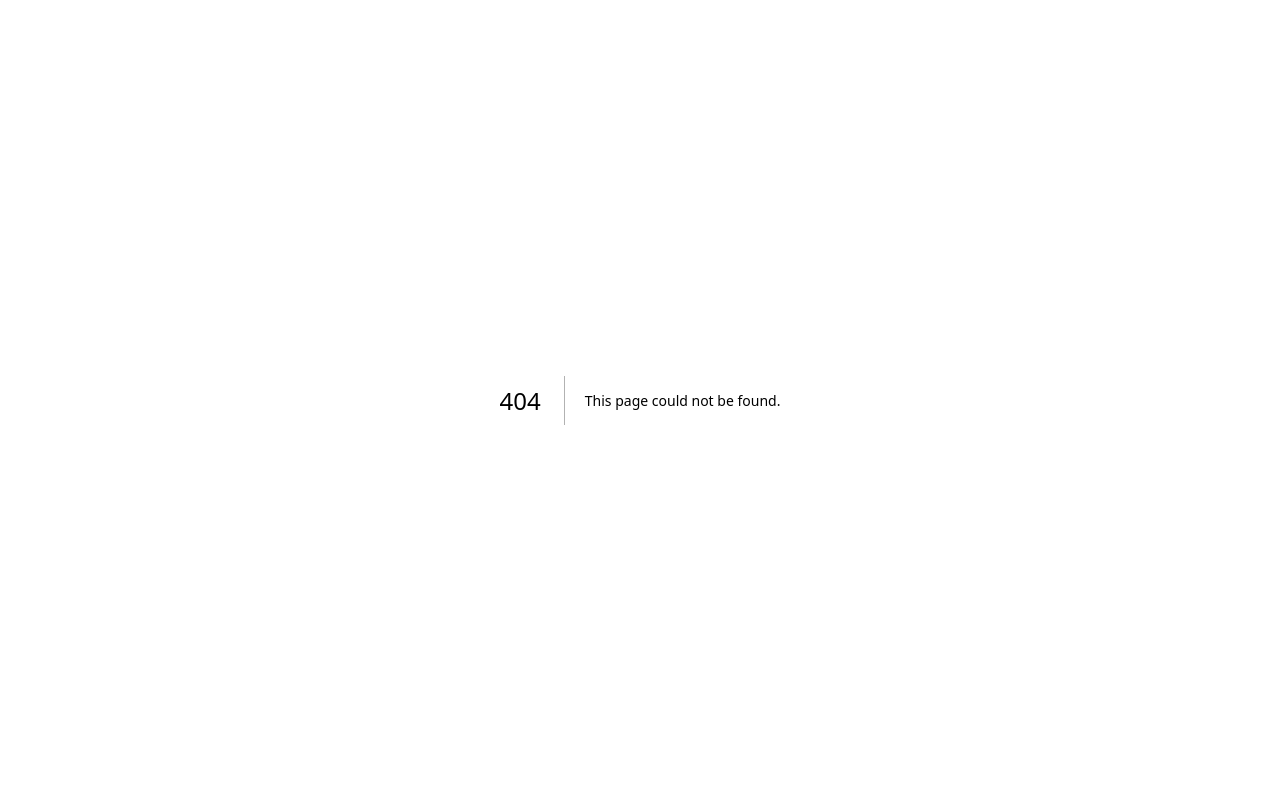
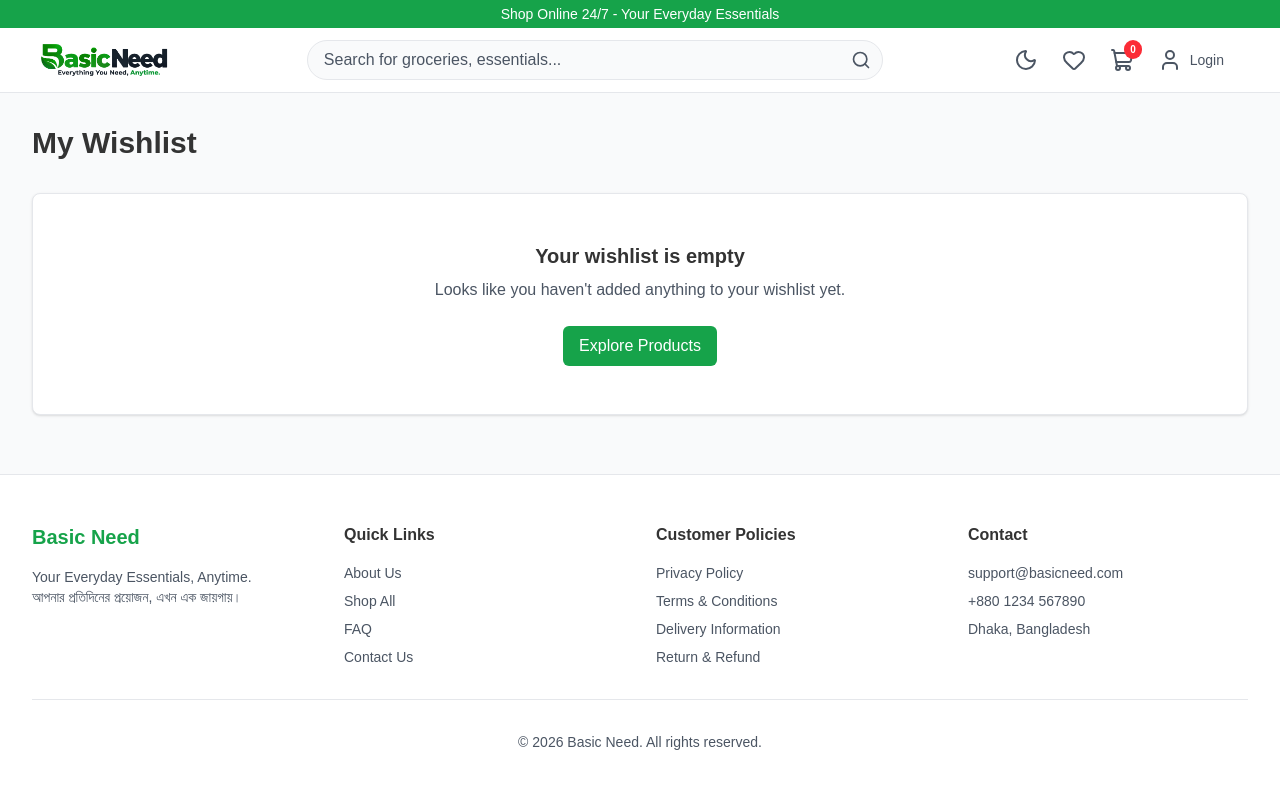
Before and after one commit to sathibodeoffice-netizen/basic-need, a Next.js app: page /wishlist in a window 1280 px wide. Before the commit this address had no page. Shown: the top 788 px of the page. Built offline with nearby package versions, Linux system fonts and the light colour scheme; no server answers; the database is empty.

Commit message:
Create basic wishlist page to fix 404 error

```diff
--- /dev/null
+++ b/src/app/wishlist/page.tsx
@@ -0,0 +1,27 @@
+import React from 'react';
+import Navbar from '@/components/Navbar';
+import Footer from '@/components/Footer';
+import Button from '@/components/ui/Button';
+import Link from 'next/link';
+
+export default function WishlistPage() {
+  return (
+    <div className="flex flex-col min-h-screen">
+      <Navbar />
+      <main className="flex-1 bg-background py-8">
+        <div className="max-w-7xl mx-auto px-4 sm:px-6 lg:px-8">
+          <h1 className="text-3xl font-bold text-text-main mb-8">My Wishlist</h1>
+
+          <div className="bg-surface p-12 text-center rounded-lg border border-border shadow-sm">
+            <h2 className="text-xl font-semibold mb-2 text-text-main">Your wishlist is empty</h2>
+            <p className="text-text-light mb-6">Looks like you haven't added anything to your wishlist yet.</p>
+            <Link href="/shop">
+              <Button>Explore Products</Button>
+            </Link>
+          </div>
+        </div>
+      </main>
+      <Footer />
+    </div>
+  );
+}
```
